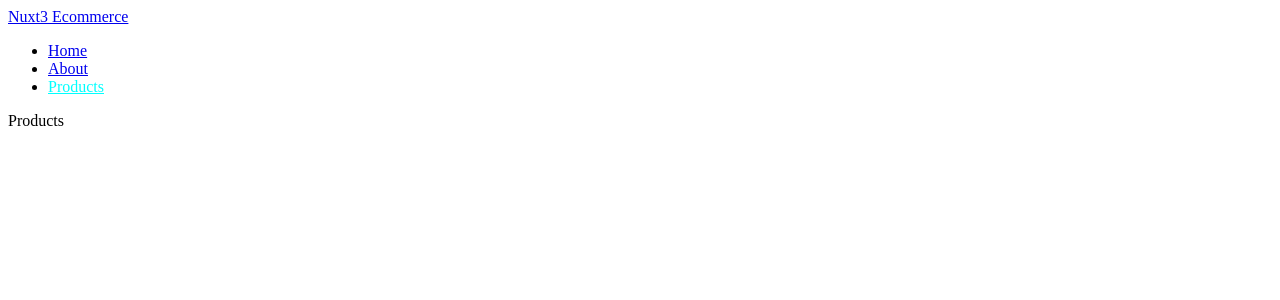
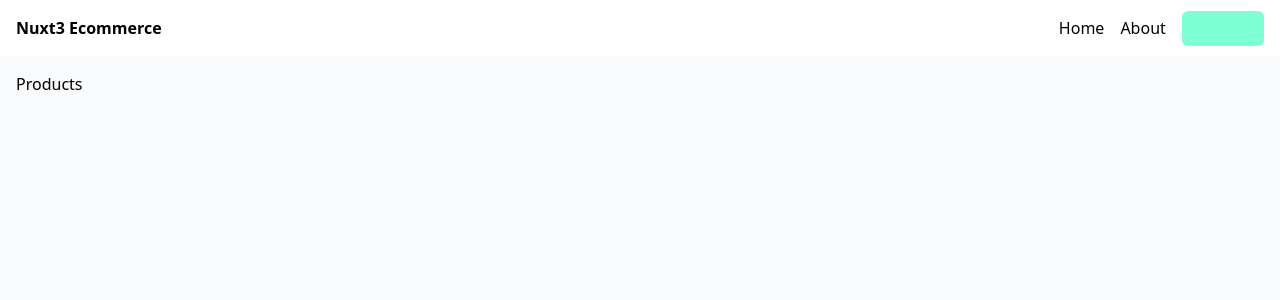
Before and after one commit to itsmohammadmoosavi/nuxt3-ecommerce, a Nuxt app: page /products in a window 1280 px wide. Shown: the top 300 px of the page. Built offline with nearby package versions, Linux system fonts and the light colour scheme.

Commit message:
Tailwind Added to Project

```diff
--- /dev/null
+++ b/assets/css/tailwind.css
@@ -0,0 +1,13 @@
+@tailwind base;
+@tailwind components;
+@tailwind utilities;
+
+body {
+  @apply bg-gray-50;
+}
+
+@layer components {
+  .btn {
+    @apply bg-[aquamarine] text-white px-3 py-2 rounded-md text-sm text-white;
+  }
+}
--- a/layouts/default.vue
+++ b/layouts/default.vue
@@ -1,16 +1,16 @@
 <template>
   <div>
-    <header>
-      <nav>
-        <NuxtLink to="/">Nuxt3 Ecommerce</NuxtLink>
-        <ul>
+    <header class="shadow-small bg-white">
+      <nav class="container mx-auto p-4 flex justify-between">
+        <NuxtLink to="/" class="font-bold">Nuxt3 Ecommerce</NuxtLink>
+        <ul class="flex gap-4">
           <li><NuxtLink to="/">Home</NuxtLink></li>
           <li><NuxtLink to="/about">About</NuxtLink></li>
-          <li><NuxtLink to="/products">Products</NuxtLink></li>
+          <li><NuxtLink to="/products" class="btn">Products</NuxtLink></li>
         </ul>
       </nav>
     </header>
-    <div>
+    <div class="container mx-auto p-4">
       <slot />
     </div>
   </div>
@@ -18,6 +18,6 @@
 
 <style scoped>
 .router-link-exact-active {
-  color: aqua;
+  color: aquamarine;
 }
 </style>
--- a/layouts/products.vue
+++ b/layouts/products.vue
@@ -1,15 +1,15 @@
 <template>
   <div>
-    <header>
-      <nav>
-        <NuxtLink to="/products">Back to Products</NuxtLink>
+    <header class="shadow-sm bg-white">
+      <nav class="container mx-auto p-4">
+        <NuxtLink to="/products" class="font-bold">Back to Products</NuxtLink>
       </nav>
     </header>
-    <div>
+    <div class="container mx-auto p-4">
       <slot />
     </div>
-    <footer>
-      <ul>
+    <footer class="container mx-auto p-4 flex justify-between border-t-2">
+      <ul class="flex gap-4">
         <li><NuxtLink to="/">Home</NuxtLink></li>
         <li><NuxtLink to="/about">About</NuxtLink></li>
         <li><NuxtLink to="/products">Products</NuxtLink></li>
@@ -20,6 +20,6 @@
 
 <style scoped>
 .router-link-exact-active {
-  color: aqua;
+  color: aquamarine;
 }
 </style>
--- a/nuxt.config.ts
+++ b/nuxt.config.ts
@@ -1,4 +1,4 @@
 // https://nuxt.com/docs/api/configuration/nuxt-config
 export default defineNuxtConfig({
-
-})
+  modules: ["@nuxtjs/tailwindcss"],
+});
--- a/package.json
+++ b/package.json
@@ -9,6 +9,7 @@
     "postinstall": "nuxt prepare"
   },
   "devDependencies": {
+    "@nuxtjs/tailwindcss": "^6.6.6",
     "@types/node": "^18",
     "nuxt": "^3.4.2"
   }
```
Also changed, not shown: 1 other file (tests, documents, lock files or other folders).
